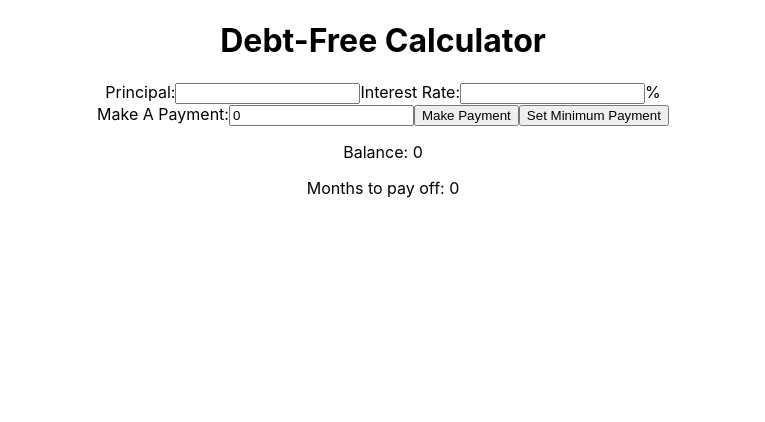
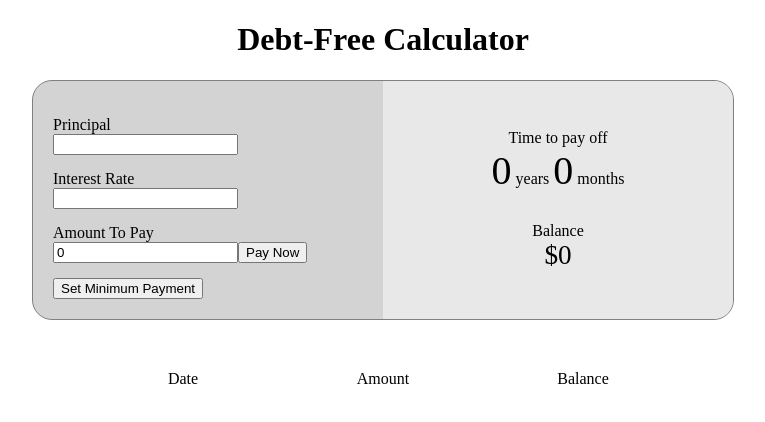
Before and after one commit to klope3/debt-free-calc, a React (Create React App) app: page / in a window 1280 px wide. Shown: the top 422 px of the page, without its empty margins (257-1022 px from the left). Built offline with nearby package versions, Linux system fonts and the light colour scheme.

Commit message:
Add components; add styling

```diff
--- /dev/null
+++ b/src/CalcDataContainer.jsx
@@ -0,0 +1,16 @@
+import React from "react";
+
+class CalcDataContainer extends React.Component {
+    render() {
+        let {labelText, strings, bigStringClassName} = this.props;
+        let [string1, string2, string3, string4] = strings;
+        return (
+            <div className="right-side-data-container">
+                <div>{labelText}</div>
+                <div><span className={bigStringClassName}>{string1}</span> {string2} <span className={bigStringClassName}>{string3}</span> {string4}</div>
+            </div>
+        )
+    }
+}
+
+export default CalcDataContainer;
--- /dev/null
+++ b/src/CalcInputArea.jsx
@@ -0,0 +1,25 @@
+import React from "react";
+
+class CalcInputArea extends React.Component {
+    render() {
+        let {idPrefix, labelText, fieldValue, invalidMessage, showButton, changeFunction, buttonFunction, disableField} = this.props;
+        let inputId = `${idPrefix}-field`;
+        let button;
+        if (showButton) { button = <button onClick={buttonFunction}>Pay Now</button> }
+        return (
+            <div className="input-container">
+                <label htmlFor={inputId}>{labelText}</label>
+                <input
+                    type="number"
+                    id={inputId}
+                    value={fieldValue}
+                    onChange={changeFunction}
+                    disabled={disableField} />
+                {button}
+                <span>{invalidMessage}</span>
+            </div>
+        )
+    }
+}
+
+export default CalcInputArea;
--- a/src/CalcMain.jsx
+++ b/src/CalcMain.jsx
@@ -1,5 +1,7 @@
 import React from "react";
+import CalcDataContainer from "./CalcDataContainer";
 import CalcForm from "./CalcForm";
+import CalcInputArea from "./CalcInputArea";
 import CalcPayHistory from "./CalcPayHistory";
 
 class CalcMain extends React.Component {
@@ -54,15 +56,17 @@ class CalcMain extends React.Component {
     makePayment = () => {
         if (!this.isPaymentValid()) { return; }
         let {principal, paymentField} = this.state;
+        let interestToPay = this.calcInterestPayment();
+        let principalPayment = paymentField - interestToPay;
+        let newPrincipal = principal - principalPayment;
         const newPayment = {
             id: Date.now(),
+            date: new Date(),
             amount: paymentField,
+            balance: newPrincipal,
         };
-        let interestToPay = this.calcInterestPayment();
-        let principalPayment = newPayment.amount - interestToPay;
-        let prevPrincipal = principal;
         this.setState(prevState => ({
-            principal: prevPrincipal - principalPayment,
+            principal: newPrincipal,
             payments: [...prevState.payments, newPayment],
             paymentField: 0,
         }));
@@ -71,16 +75,114 @@ class CalcMain extends React.Component {
     render() {
         let { principal, interestRate, paymentField, payments } = this.state;
         const monthsToZero = this.calcMonthsToRepayment(principal, interestRate);
+        const years = Math.trunc(monthsToZero / 12);
+        const monthRemainder = monthsToZero % 12;
         principal *= 1;
         const balanceRounded = principal > 0 ? principal.toFixed(2) : 0;
         const principalInvalidMsg = this.isPrincipalValid() ? "" : `The maximum principal is $999,999.00.`;
         const paymentInvalidMsg = this.isPaymentValid() ? "" : `The minimum payment is ${this.calcMinPaymentTotal()}.`;
         const principalFieldDisabled = payments.length > 0;
+        const topDataStrings = [years, "years", monthRemainder, "months"];
+        const botDataStrings = [`$${balanceRounded}`];
 
         return (
             <div>
                 <h1>Debt-Free Calculator</h1>
-                <form>
+                <div class="calc-container">
+                    <div class="calc-sub-container">
+                        <CalcInputArea
+                            idPrefix="principal"
+                            labelText="Principal"
+                            invalidMessage={principalInvalidMsg}
+                            showButton={false}
+                            changeFunction={this.changePrincipal}
+                            disableField={principalFieldDisabled} />
+                        <CalcInputArea
+                            idPrefix="interest"
+                            labelText="Interest Rate"
+                            invalidMessage=""
+                            showButton={false}
+                            changeFunction={this.changeInterestRate} />
+                        <CalcInputArea
+                            idPrefix="payment"
+                            labelText="Amount To Pay"
+                            fieldValue={paymentField}
+                            invalidMessage={paymentInvalidMsg}
+                            showButton={true}
+                            changeFunction={this.changePaymentAmount}
+                            buttonFunction={this.makePayment} />
+                        <button onClick={this.setMinPayment}>Set Minimum Payment</button>
+                        {/* <div class="input-container">
+                            <label for="principal-field">Principal</label>
+                            <input type="number" id="principal-field" />
+                            <span>The maximum principal is $999,999.00</span>
+                        </div>
+                        <div class="input-container">
+                            <label for="interest-field">Interest Rate</label>
+                            <input type="number" id="interest-field" />
+                        </div>
+                        <div class="input-container">
+                            <label for="payment-field">Amount To Pay</label>
+                            <input type="number" id="payment-field" />
+                            <button>Pay Now</button>
+                            <span>The minimum payment is $680.23</span>
+                            <button>Set Minimum Payment</button>
+                        </div> */}
+                    </div>
+                    <div class="calc-sub-container" id="right-side">
+                        <CalcDataContainer labelText="Time to pay off" strings={topDataStrings} bigStringClassName="time-number" />
+                        <CalcDataContainer labelText="Balance" strings={botDataStrings} bigStringClassName="balance-number" />
+                        {/* <div class="right-side-data-container">
+                            <div>Time to pay off</div>
+                            <div><span class="time-number">12</span> years <span class="time-number">5</span> months</div>
+                        </div>
+                        <div class="right-side-data-container">
+                            <div>Balance</div>
+                            <div class="balance-number">$37,629.00</div>
+                        </div> */}
+                    </div>
+                </div>
+                <CalcPayHistory payments={payments} />
+                {/* <div class="payment-history-container">
+                    <div class="payment-history-row" id="payment-table-header">
+                        <div class="column-outer">Date</div>
+                        <div>Amount</div>
+                        <div class="column-outer">Balance</div>
+                    </div>
+                    <ul>
+                        <li class="payment-history-row">
+                            <div>6/15/22</div>
+                            <div>$640.00</div>
+                            <div>$37,240.00</div>
+                        </li>
+                        <li class="payment-history-row">
+                            <div>6/15/22</div>
+                            <div>$640.00</div>
+                            <div>$37,240.00</div>
+                        </li>
+                        <li class="payment-history-row">
+                            <div>6/15/22</div>
+                            <div>$640.00</div>
+                            <div>$37,240.00</div>
+                        </li>
+                        <li class="payment-history-row">
+                            <div>6/15/22</div>
+                            <div>$640.00</div>
+                            <div>$37,240.00</div>
+                        </li>
+                        <li class="payment-history-row">
+                            <div>6/15/22</div>
+                            <div>$640.00</div>
+                            <div>$37,240.00</div>
+                        </li>
+                        <li class="payment-history-row">
+                            <div>6/15/22</div>
+                            <div>$640.00</div>
+                            <div>$37,240.00</div>
+                        </li>
+                    </ul>
+                </div> */}
+                {/* <form>
                     <label htmlFor="principal">Principal:</label>
                     <input onChange={this.changePrincipal} type="number" id="principal" disabled={principalFieldDisabled} />
                     <label htmlFor="interest-rate">Interest Rate:</label>
@@ -94,7 +196,7 @@ class CalcMain extends React.Component {
                 <p>{paymentInvalidMsg}</p>
                 <p>Balance: {balanceRounded}</p>
                 <p>Months to pay off: {monthsToZero}</p>
-                <CalcPayHistory payments={payments} />
+                <CalcPayHistory payments={payments} /> */}
             </div>
         )
     }
--- a/src/CalcPayHistory.jsx
+++ b/src/CalcPayHistory.jsx
@@ -4,13 +4,25 @@ class CalcPayHistory extends React.Component {
     render() {
         const { payments } = this.props;
         const listItems = payments.map(item => {
-            let value = (item.amount * 1).toFixed(2)
-            return (<li key={item.id}>{value}</li>)
+            let {date, amount, balance} = item;
+
+            return (<li key={item.id} className="payment-history-row">
+                <div>{`${date.getMonth()}/${date.getDate()}/${date.getFullYear()}`}</div>
+                <div>{`$${amount.toFixed(2)}`}</div>
+                <div>{`$${balance.toFixed(2)}`}</div>
+            </li>)
         });
         return (
-            <ul>
-                {listItems}
-            </ul>
+            <div className="payment-history-container">
+                <div className="payment-history-row" id="payment-table-header">
+                    <div>Date</div>
+                    <div>Amount</div>
+                    <div>Balance</div>
+                </div>
+                <ul>
+                    {listItems}
+                </ul>
+            </div>
         )
     }
 }
--- a/src/index.css
+++ b/src/index.css
@@ -1,4 +1,4 @@
-body {
+/* body {
   margin: 0;
   font-family: -apple-system, BlinkMacSystemFont, 'Segoe UI', 'Roboto', 'Oxygen',
     'Ubuntu', 'Cantarell', 'Fira Sans', 'Droid Sans', 'Helvetica Neue',
@@ -10,4 +10,100 @@ body {
 code {
   font-family: source-code-pro, Menlo, Monaco, Consolas, 'Courier New',
     monospace;
+} */
+
+
+h1 {
+  text-align: center;
 }
+
+.calc-container {
+  max-width: 700px;
+  margin: auto;
+  background: lightgray;
+  border-radius: 20px;
+  border: 1px solid gray;
+  display: flex;
+  justify-content: center;
+  overflow: hidden;
+}
+
+.calc-sub-container {
+  padding: 20px;
+  width: 50%;
+  text-align: left;
+}
+
+label,
+input,
+span {
+  display: block;
+  text-align: left;
+}
+
+#payment-field {
+  display: inline;
+}
+
+.input-container {
+  margin: 15px 0px;
+}
+
+#right-side {
+  background: rgb(232, 232, 232);
+  text-align: center;
+  display: flex;
+  flex-direction: column;
+  justify-content: space-evenly;
+}
+
+#right-side span {
+  display: inline;
+  text-align: center;
+}
+
+.time-number {
+  font-size: 2.5rem;
+}
+
+.balance-number {
+  font-size: 1.7rem;
+}
+
+.payment-history-container {
+  max-width: 500px;
+  margin: auto;
+  margin-top: 50px;
+}
+
+.payment-history-container ul {
+  list-style: none;
+  padding-left: 0;
+  margin-top: 0;
+}
+
+#payment-table-header {
+  background: none;
+}
+
+.payment-history-row {
+  display: flex;
+  justify-content: space-between;
+}
+
+.payment-history-row:nth-child(odd) {
+  background: lightgray;
+}
+
+.payment-history-row div:nth-child(2) {
+  flex: 1;
+}
+
+.payment-history-row div:nth-child(1),
+.payment-history-row div:nth-last-child(1) {
+  width: 100px;
+}
+
+/* .column-mid {
+  flex: 1;
+} */
```
